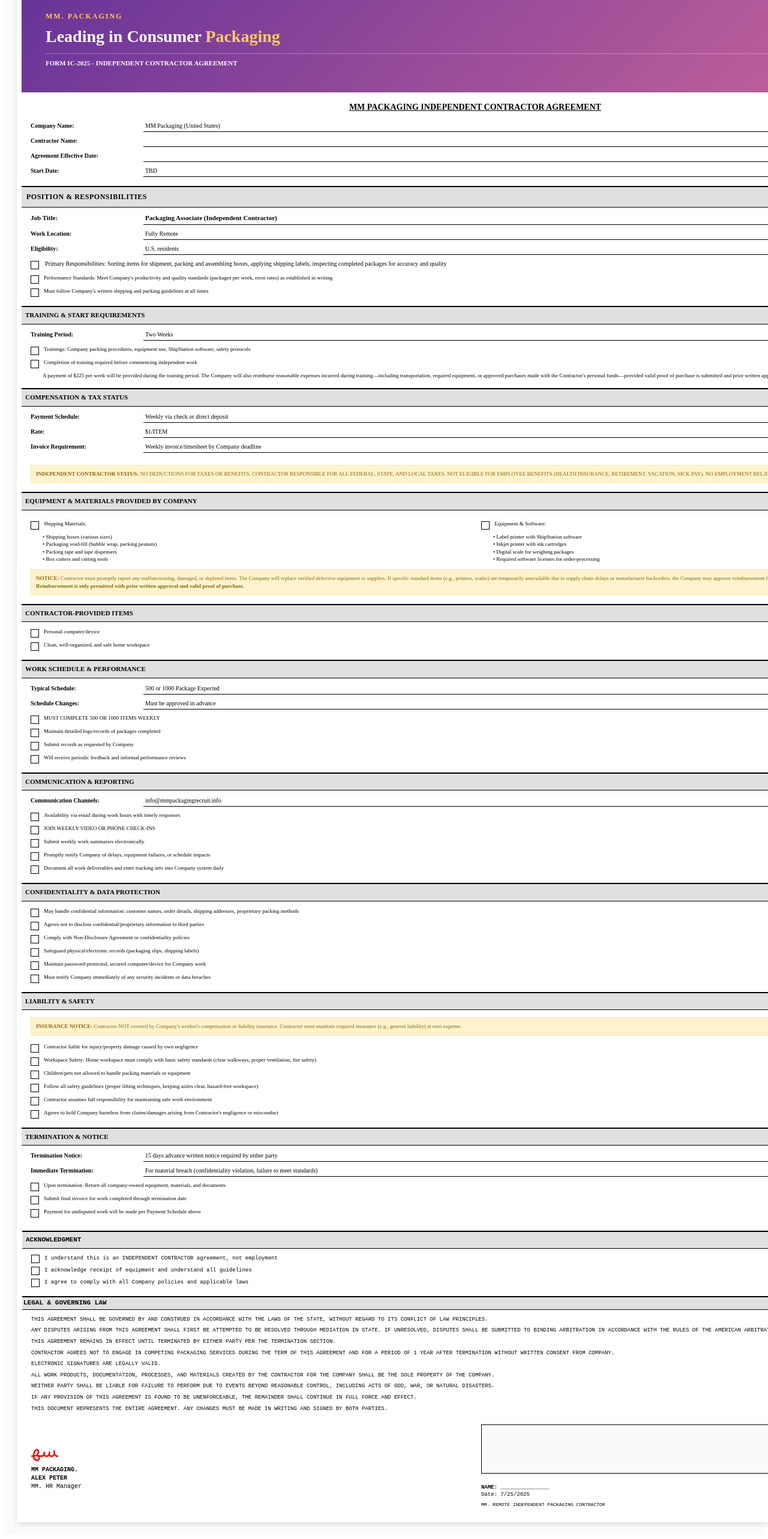
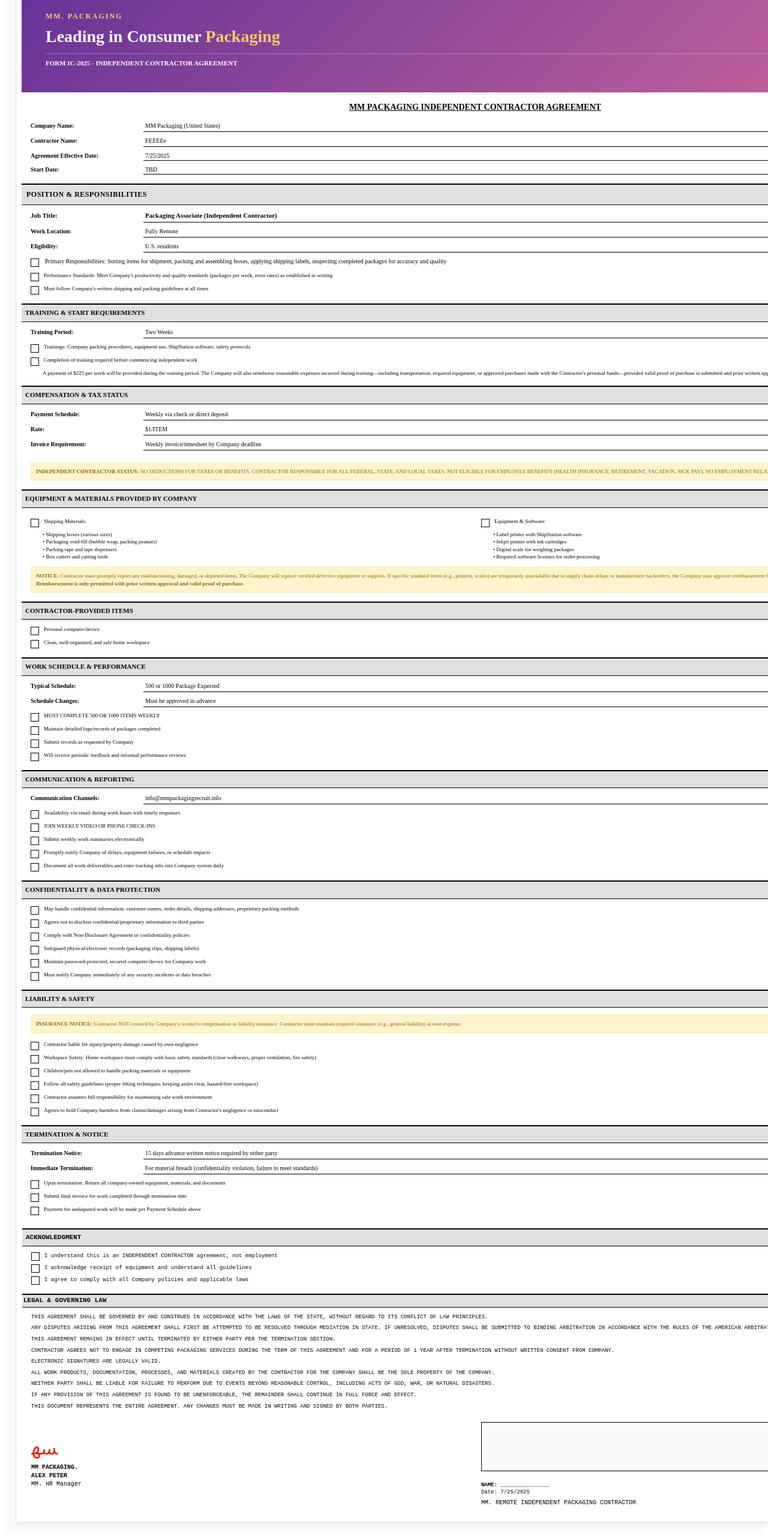
Before and after one commit to x8080x2/P4ck4gerxxWFH, a React (Vite) app in the folder client/: page /agl in a window 1280 px wide. Shown: the part 65-2631 px from the top of the page at 60% size. Built offline with nearby package versions, Linux system fonts and the light colour scheme.

Commit message:
Checkpoint before assistant change: Update agreement letter with contractor name, dates and signature
Updates agreement-letter.tsx to include contractor name, dates and applicant signature.

Replit-Commit-Author: Assistant

```diff
--- a/client/src/pages/agreement-letter.tsx
+++ b/client/src/pages/agreement-letter.tsx
@@ -99,17 +99,17 @@ export default function AgreementLetter() {
 
           <div style={{ display: 'flex', marginBottom: '8px', alignItems: 'flex-start' }}>
             <div style={{ width: '180px', fontWeight: 'bold', fontSize: '10px', paddingRight: '8px', flexShrink: 0 }}>Contractor Name:</div>
-            <div style={{ flex: 1, borderBottom: '1px solid #000', minHeight: '16px', paddingLeft: '3px', fontSize: '10px' }}></div>
+            <div style={{ flex: 1, borderBottom: '1px solid #000', minHeight: '16px', paddingLeft: '3px', fontSize: '10px' }}>EEEEEe</div>
           </div>
 
           <div style={{ display: 'flex', marginBottom: '8px', alignItems: 'flex-start' }}>
             <div style={{ width: '180px', fontWeight: 'bold', fontSize: '10px', paddingRight: '8px', flexShrink: 0 }}>Agreement Effective Date:</div>
-            <div style={{ flex: 1, borderBottom: '1px solid #000', minHeight: '16px', paddingLeft: '3px', fontSize: '10px' }}></div>
+            <div style={{ flex: 1, borderBottom: '1px solid #000', minHeight: '6px', paddingLeft: '3px', fontSize: '10px' }}>{new Date().toLocaleDateString()}</div>
           </div>
 
           <div style={{ display: 'flex', marginBottom: '8px', alignItems: 'flex-start' }}>
             <div style={{ width: '180px', fontWeight: 'bold', fontSize: '10px', paddingRight: '8px', flexShrink: 0 }}>Start Date:</div>
-            <div style={{ flex: 1, borderBottom: '1px solid #000', minHeight: '16px', paddingLeft: '3px', fontSize: '10px' }}>TBD</div>
+            <div style={{ flex: 1, borderBottom: '1px solid #000', minHeight: '6px', paddingLeft: '3px', fontSize: '10px' }}>TBD</div>
           </div>
 
           <div style={{ backgroundColor: '#e0e0e0', padding: '8px', fontWeight: 'bold', fontSize: '12px', margin: '15px -15px 10px -15px', borderTop: '2px solid #000', borderBottom: '1px solid #000', letterSpacing: '0.5px' }}>POSITION & RESPONSIBILITIES</div>
@@ -505,14 +505,14 @@ export default function AgreementLetter() {
                     )}
                   </div>
                 </div>
-                <div style={{ textAlign: 'right', fontSize: '9px' }}>APPLICANT DATE & SIGNATURE</div>
+                <div style={{ textAlign: 'right', fontSize: '9px' }}>SIGNATURE</div>
                 <div style={{ display: 'flex', justifyContent: 'space-between', fontSize: '9px' }}>
                   <div>
                     <div style={{ fontWeight: 'bold' }}>NAME: _______________</div>
                     <div>Date: {new Date().toLocaleDateString()}</div>
                   </div>
                 </div>
-                <div style={{ fontSize: '8px', marginTop: '4px' }}>MM. REMOTE INDEPENDENT PACKAGING CONTRACTOR</div>
+                <div style={{ fontSize: '10px', marginTop: '4px' }}>MM. REMOTE INDEPENDENT PACKAGING CONTRACTOR</div>
               </div>
             </div>
           </div>
```
